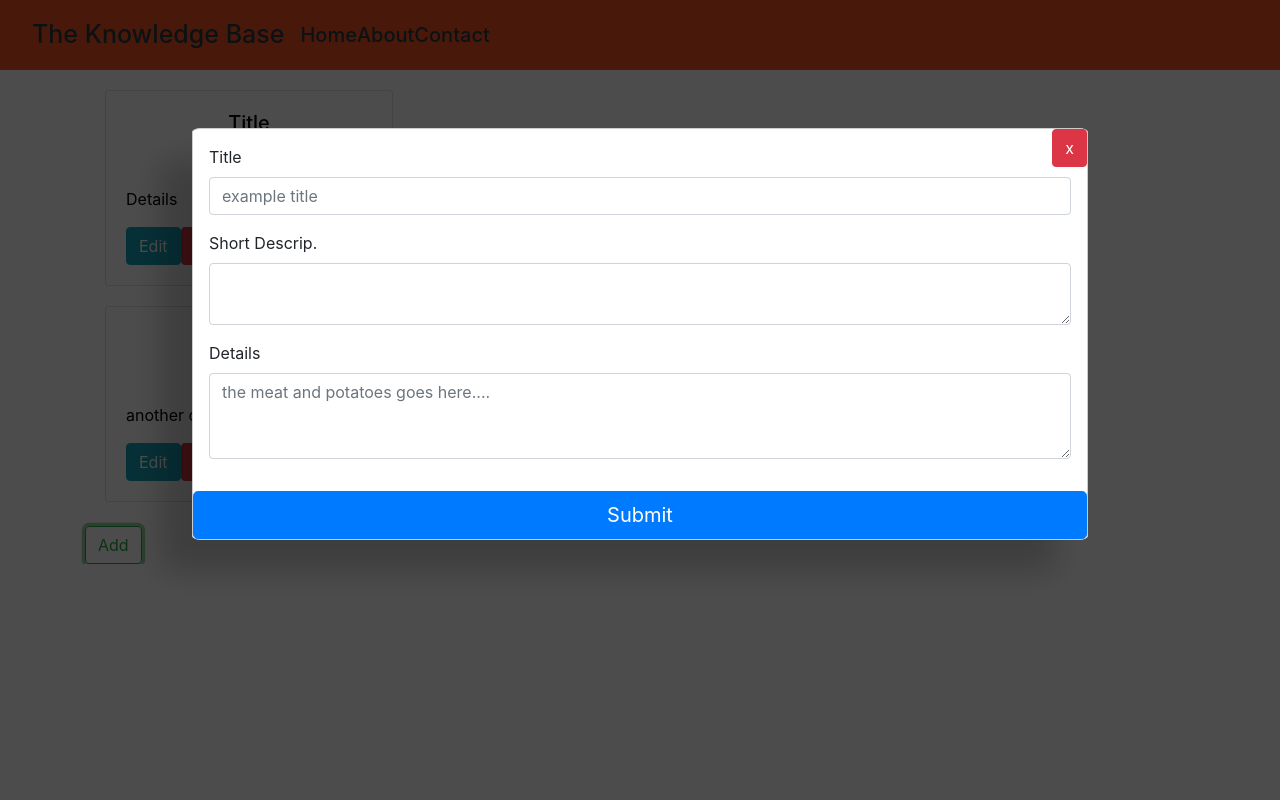
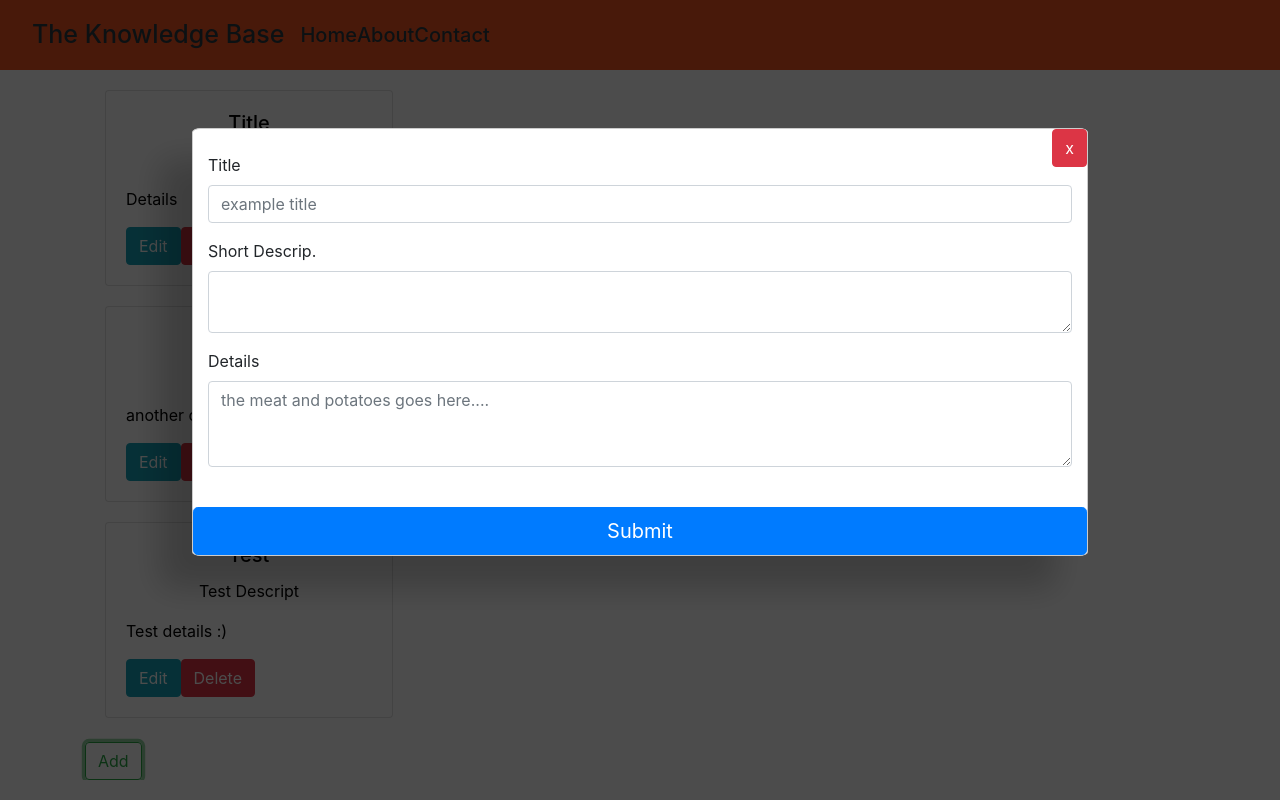
Before and after one commit to johnnyjuarez/knowledgebase, a React (Create React App) app: page / in a window 1280 px wide. Both pictures are taken after a click on the button "Add". Built offline with nearby package versions, Linux system fonts and the light colour scheme.

Commit message:
clean up

```diff
--- a/src/Components/KBCard/KBCard.js
+++ b/src/Components/KBCard/KBCard.js
@@ -5,26 +5,9 @@ import Col from 'react-bootstrap/Col';
 import Container from 'react-bootstrap/Container';
 
 class KBCard extends Component {
-    constructor(props) {
-        super(props)
-        this.state = {
-            cardObj: [{
-                title: "Title",
-                description: "Description",
-                details: "Details"
-            },
-            {
-                title: "I hope",
-                description: "this creates",
-                details: "another card!"
-            }
-            ]
-        }
-    }
-
 
     cardHandler = () => {
-        const cardDisplay = this.state.cardObj.map((card, index) => {
+        const cardDisplay = this.props.cardArr.map((card, index) => {
             return (
                 <Col key={index.toString()} xs={4}>
                     <a href="localhost:3000"
--- a/src/Components/Modal/Modal.js
+++ b/src/Components/Modal/Modal.js
@@ -1,4 +1,5 @@
 import React, { Component } from 'react';
+import ModalForm from '../Form/Form'
 import './Modal.css'
 
 export default class Modal extends Component {
@@ -12,7 +13,9 @@ export default class Modal extends Component {
         return (
             <div className={classSet.join(' ')}>
                 <button className="btn btn-danger float-right" onClick={this.props.closeButton}>x</button>
-                <div className="content">{this.props.children}</div>
+                <div className="container py-4">
+                    <ModalForm />
+                </div>
                 <button className="btn btn-primary btn-lg btn-block">Submit</button>
             </div>
         )
--- a/src/Containers/App.js
+++ b/src/Containers/App.js
@@ -2,7 +2,6 @@ import React, { Component } from 'react';
 import Navigation from '../Components/Navbar/Navbar'
 import KBCard from '../Components/KBCard/KBCard'
 import Modal from '../Components/Modal/Modal'
-import ModalForm from '../Components/Form/Form'
 import './App.css';
 
 class App extends Component {
@@ -10,7 +9,23 @@ class App extends Component {
     super(props)
     this.state = {
       show: false,
-      toggledStylings: null
+      toggledStylings: null,
+      cardArr: [{
+        title: "Title",
+        description: "Description",
+        details: "Details"
+      },
+      {
+        title: "I hope",
+        description: "this creates",
+        details: "another card!"
+      },
+      {
+        title: "Test",
+        description: "Test Descript",
+        details: "Test details :)"
+      }
+      ]
     }
   }
 
@@ -37,25 +52,14 @@ class App extends Component {
   }
 
   render() {
-    // let displayModal = null;
-    // if (!this.state.show) {
-    //   displayModal = <button
-    //     onClick={e => { this.modalHandler() }}
-    //   >Show Modal</button>
-    // } else {
-    //   displayModal = <button
-    //     onClick={e => { this.modalHandler() }}
-    //   >Hide Modal</button>
-    // }
 
     return (
       <div className="app" >
         <Navigation />
         <div className={this.state.toggledStylings}>
-          <Modal closeButton={e => { this.modalOffHandler() }} onClose={this.showModal} show={this.state.show}><ModalForm /></Modal>
+          <Modal closeButton={e => { this.modalOffHandler() }} onClose={this.showModal} show={this.state.show}></Modal>
         </div>
-        <KBCard onclick={e => { this.modalHandler() }} />
-        {/* <Button onClick={e => { this.modalHandler() }}>Add</Button> */}
+        <KBCard cardArr={this.state.cardArr} onclick={e => { this.modalHandler() }} />
       </div>
     );
   }
```
